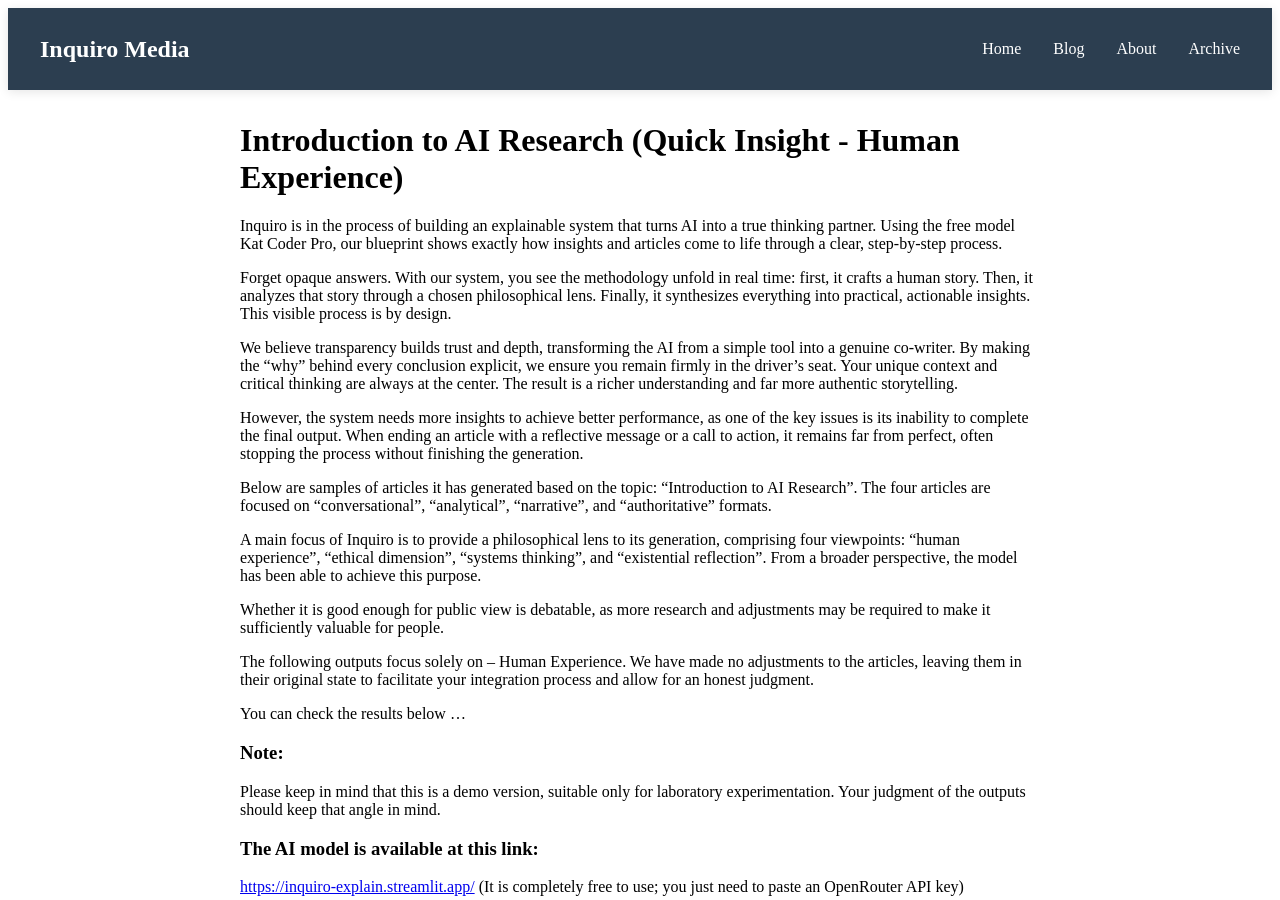
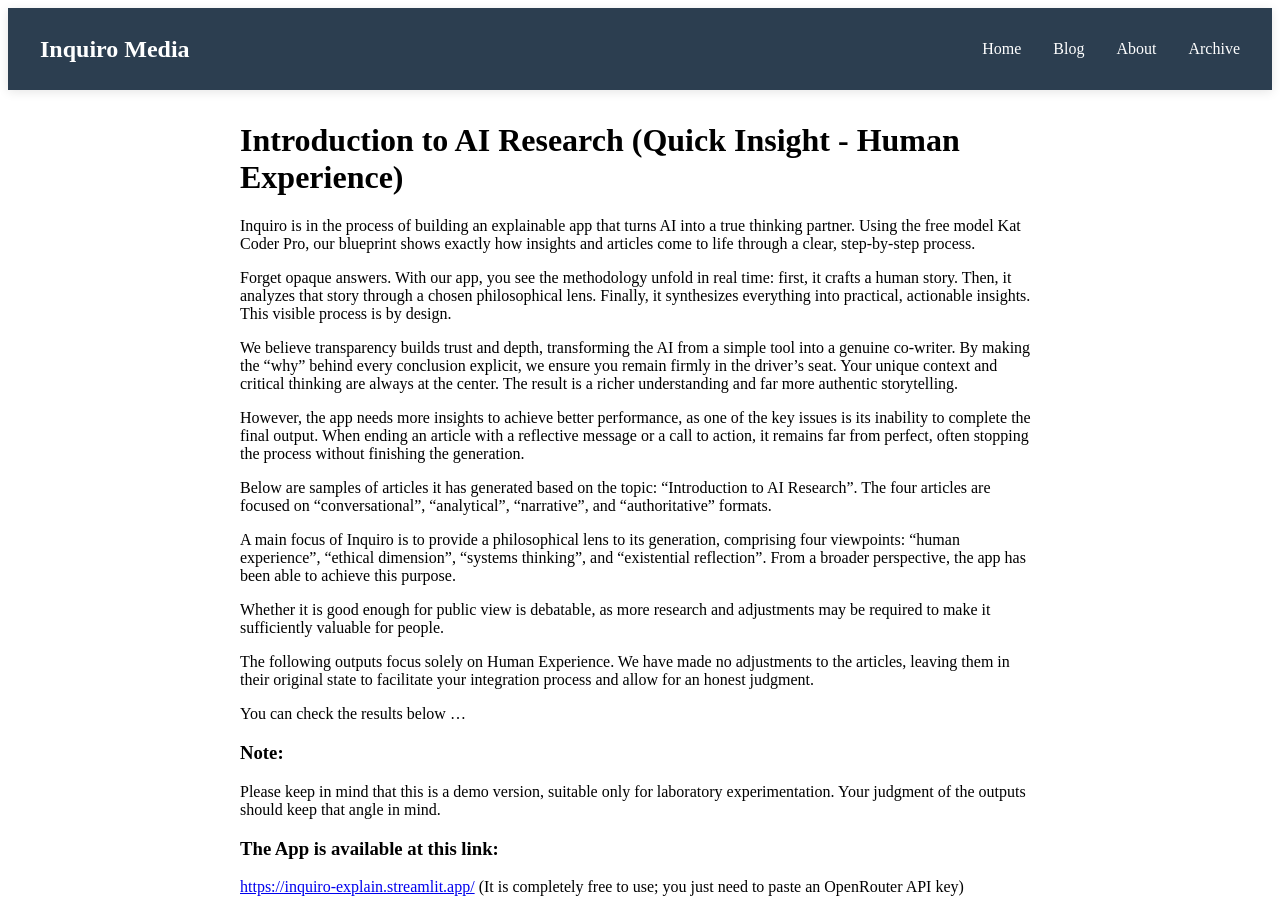
Before and after one commit to faisalmrasul/inquiro-media, a Jekyll site: the page built from _posts/2025-12-03-Introduction to AI Research-QI-HE.md, in a window 1280 px wide and 900 px high. Built offline with Jekyll 4.4.1, drawn with Linux system fonts in a browser that asks for light colours; our own code applies the rules of GitHub Pages for plain Markdown files.

Commit message:
Update 2025-12-03-Introduction to AI Research-QI-HE.md

```diff
--- a/_posts/2025-12-03-Introduction to AI Research-QI-HE.md
+++ b/_posts/2025-12-03-Introduction to AI Research-QI-HE.md
@@ -1,31 +1,28 @@
 # Introduction to AI Research (Quick Insight - Human Experience) #
 
-Inquiro is in the process of building an explainable system that turns AI into a true thinking partner. Using the free model Kat Coder Pro, our blueprint shows exactly how insights and articles come to life through a clear, step-by-step process.
+Inquiro is in the process of building an explainable app that turns AI into a true thinking partner. Using the free model Kat Coder Pro, our blueprint shows exactly how insights and articles come to life through a clear, step-by-step process.
 
-Forget opaque answers. With our system, you see the methodology unfold in real time: first, it crafts a human story. Then, it analyzes that story through a chosen philosophical lens. Finally, it synthesizes everything into practical, actionable insights.
-This visible process is by design.
+Forget opaque answers. With our app, you see the methodology unfold in real time: first, it crafts a human story. Then, it analyzes that story through a chosen philosophical lens. Finally, it synthesizes everything into practical, actionable insights. This visible process is by design.
 
-We believe transparency builds trust and depth, transforming the AI from a simple tool into a genuine co-writer.
-By making the "why" behind every conclusion explicit, we ensure you remain firmly in the driver's seat. Your unique context and critical thinking are always at the center. The result is a richer understanding and far more authentic storytelling.
+We believe transparency builds trust and depth, transforming the AI from a simple tool into a genuine co-writer. By making the "why" behind every conclusion explicit, we ensure you remain firmly in the driver's seat. Your unique context and critical thinking are always at the center. The result is a richer understanding and far more authentic storytelling.
 
-However, the system needs more insights to achieve better performance, as one of the key issues is its inability to complete the final output. When ending an article with a reflective message or a call to action, it remains far from perfect, often stopping the process without finishing the generation.
+However, the app needs more insights to achieve better performance, as one of the key issues is its inability to complete the final output. When ending an article with a reflective message or a call to action, it remains far from perfect, often stopping the process without finishing the generation.
 
-Below are samples of articles it has generated based on the topic: “Introduction to AI Research”. The four articles are focused on “conversational”, “analytical”, “narrative”, and “authoritative” formats.
+Below are samples of articles it has generated based on the topic: "Introduction to AI Research". The four articles are focused on "conversational", "analytical", "narrative", and "authoritative" formats.
 
-A main focus of Inquiro is to provide a philosophical lens to its generation, comprising four viewpoints: “human experience”, “ethical dimension”, “systems thinking”, and “existential reflection”. From a broader perspective, the model has been able to achieve this purpose.
+A main focus of Inquiro is to provide a philosophical lens to its generation, comprising four viewpoints: "human experience", "ethical dimension", "systems thinking", and "existential reflection". From a broader perspective, the app has been able to achieve this purpose.
 
 Whether it is good enough for public view is debatable, as more research and adjustments may be required to make it sufficiently valuable for people.
 
-The following outputs focus solely on – Human Experience. We have made no adjustments to the articles, leaving them in their original state to facilitate your integration process and allow for an honest judgment.
+The following outputs focus solely on Human Experience. We have made no adjustments to the articles, leaving them in their original state to facilitate your integration process and allow for an honest judgment.
 
-You can check the results below ...
-
+You can check the results below …
 
 ### Note: ###
 Please keep in mind that this is a demo version, suitable only for laboratory experimentation. Your judgment of the outputs should keep that angle in mind.
 
 
-### The AI model is available at this link: ###
+### The App is available at this link: ###
 [https://inquiro-explain.streamlit.app/](https://inquiro-explain.streamlit.app/) (It is completely free to use; you just need to paste an OpenRouter API key)
 
 
```
